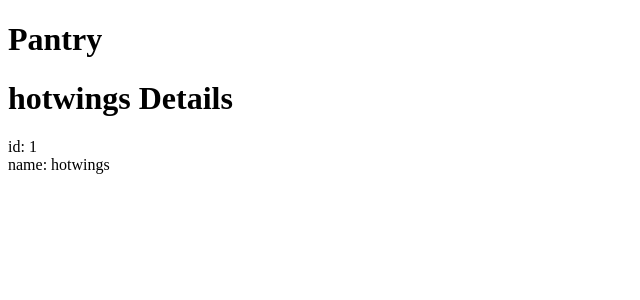
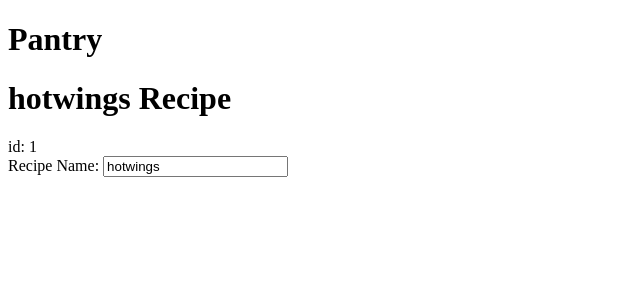
Before and after one commit to maceocodes/KitchenCabinet, an Angular app: page / in a window 1280 px wide. Shown: the top 300 px of the page, without its empty margins (0-640 px from the left). Built offline with nearby package versions, Linux system fonts and the light colour scheme.

Commit message:
Recipe Details Component

```diff
--- a/src/app/app.module.ts
+++ b/src/app/app.module.ts
@@ -1,5 +1,6 @@
 import { BrowserModule } from '@angular/platform-browser';
 import { NgModule } from '@angular/core';
+import { FormsModule } from '@angular/forms';
 
 import { AppRoutingModule } from './app-routing.module';
 import { AppComponent } from './app.component';
@@ -12,7 +13,8 @@ import { RecipesComponent } from './components/recipes/recipes.component';
   ],
   imports: [
     BrowserModule,
-    AppRoutingModule
+    AppRoutingModule,
+    FormsModule
   ],
   providers: [],
   bootstrap: [AppComponent]
--- a/src/app/components/recipes/recipes.component.html
+++ b/src/app/components/recipes/recipes.component.html
@@ -1,3 +1,9 @@
-<h1>{{ recipe.name }} Details</h1>
-<div><span>id: </span>{{ recipe.id }}</div>
-<div><span>name: </span>{{ recipe.name }}</div>
+<div>
+  <h1>{{ recipe.name }} Recipe </h1>
+  <div><span>id: </span>{{ recipe.id }}</div>
+  <div>
+    <label>Recipe Name:
+      <input [(ngModel)]="recipe.name" placeholder="name"/>
+  </label>
+  </div>
+</div>
```
